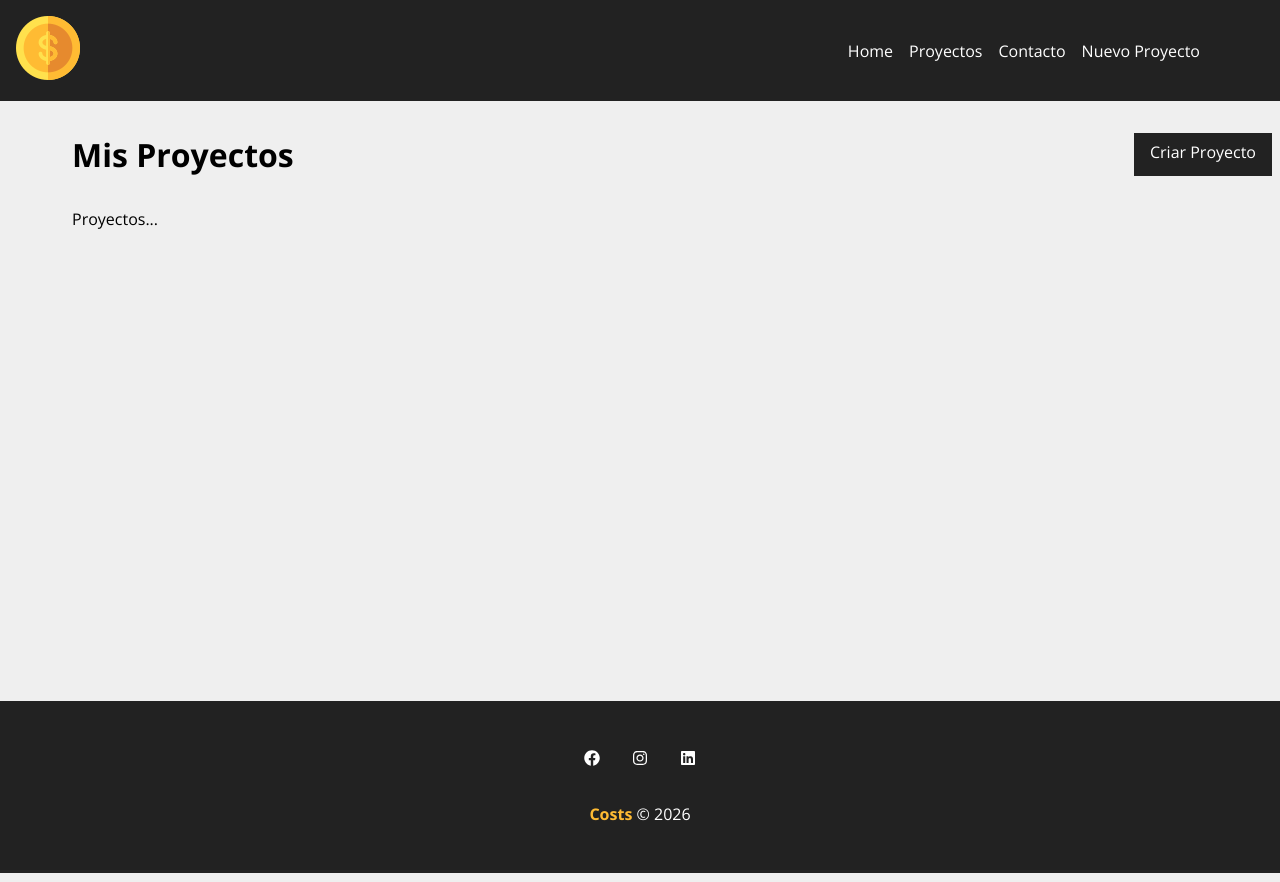
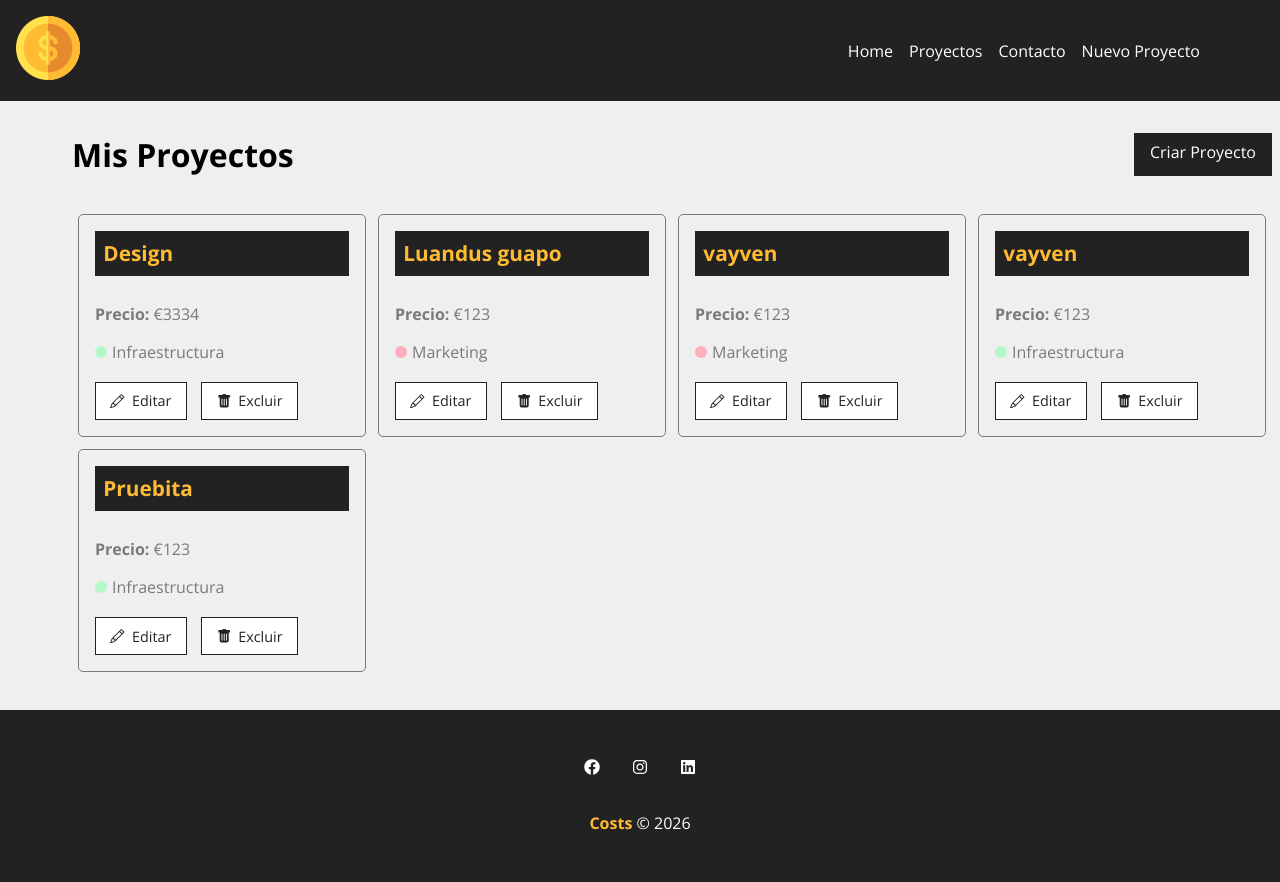
Before and after one commit to LuandusW/Costs, a React (Vite) app: page /Project in a window 1280 px wide. Shown: the top 882 px of the page. Built offline with nearby package versions, Linux system fonts and the light colour scheme; data requests are answered from the project's data file.

Commit message:
Actualizar proyectos cost / patch

```diff
--- a/db.json
+++ b/db.json
@@ -2,7 +2,7 @@
   "projects": [
     {
       "name": "Design",
-      "budget": "123",
+      "budget": "3334",
       "category": {
         "id": "1",
         "name": "Infraestructura"
@@ -43,6 +43,17 @@
       "cost": 0,
       "services": [],
       "id": "BxgYveruyhc"
+    },
+    {
+      "name": "Pruebita",
+      "budget": "123",
+      "category": {
+        "id": "1",
+        "name": "Infraestructura"
+      },
+      "cost": 0,
+      "services": [],
+      "id": "pFAvhSEWOxY"
     }
   ],
   "categories": [
--- a/src/App.jsx
+++ b/src/App.jsx
@@ -11,7 +11,9 @@ import Newproject from './Components/pages/Newproject'
 import Container from './Components/layout/Container'
 import Navbar from './Components/layout/Navbar'
 import Footer from './Components/layout/Footer'
-import Project from './Components/pages/Projects'
+import Projects from './Components/pages/Projects'
+import Project from './Components/pages/Project'
+
 function App() {
   const [count, setCount] = useState(0)
 
@@ -21,10 +23,11 @@ function App() {
 
       <Container customClass="min-height">
         <Routes>
-          <Route path="/" element={<Home />} />
-          <Route path='/Project' element={<Project />} />
+          <Route exact path="/" element={<Home />} />
+          <Route path='/Project' element={<Projects />} />
           <Route path='/contact' element={<Contact />} />
           <Route path='/Newproject' element={<Newproject />} />
+          <Route path='/Project/:id' element={<Project />} />
         </Routes>
       </Container>
       <Footer />
--- /dev/null
+++ b/src/Components/layout/Load.jsx
@@ -0,0 +1,14 @@
+import loading from '../../img/loading.svg';
+import styles from './Load.module.css';
+function Load() {
+
+    return (
+
+        <div className={styles.load_container}>
+            <img className={styles.loader} src={loading} alt="Loading" />
+        </div>
+
+    )
+}
+
+export default Load;
--- /dev/null
+++ b/src/Components/layout/Load.module.css
@@ -0,0 +1,12 @@
+.loader_container {
+    width: 100%;
+    height: 100%;
+    display: flex;
+    justify-content: center;
+    align-items: center;
+}
+
+
+.loader{
+    width: 50px;
+}
--- /dev/null
+++ b/src/Components/layout/project/ProjectCard.jsx
@@ -0,0 +1,30 @@
+import styles from './ProjectCard.module.css';
+import { Link } from 'react-router-dom';
+import { BsPencil, BsFillTrashFill } from 'react-icons/bs';
+function ProjectCard({ id, name, budget, category, handleRemove }) {
+
+    return (
+        <div className={styles.project_card}>
+            <h4>{name}</h4>
+            <p>
+                <span>Precio: </span> €{budget}
+            </p>
+
+            <p className={styles.category_text}>
+                <span className={`${styles[category.toLowerCase()]}`}></span> {category}
+            </p>
+
+            <div className={styles.project_card_actions}>
+                <Link to={`/Project/${id}`} >
+                    <BsPencil /> Editar
+
+                </Link>
+                <button> <BsFillTrashFill /> Excluir
+                </button>
+            </div>
+        </div>
+    )
+
+}
+
+export default ProjectCard;
--- /dev/null
+++ b/src/Components/layout/project/ProjectCard.module.css
@@ -0,0 +1,90 @@
+.project_card {
+    padding: 1em;
+    border: 1px solid #7A7A7A;
+    border-radius: 5px;
+    width: 24%;
+    margin: 0.5%;
+}
+
+.project_card h4 {
+    background-color: #222;
+    color: #FFBB33;
+    padding: .4em;
+    margin-bottom: 1.3em;
+    font-size: 1.3em;
+}
+
+.project_card p {
+    color: #7A7A7A;
+    margin-bottom: 1em;
+}
+
+.project_card p span {
+    font-weight: bold;
+}
+
+.category_text {
+    display: flex;
+    align-items: center;
+}
+
+.category_text span {
+    display: block;
+    width: 12px;
+    height: 12px;
+    border-radius: 50%;
+    background-color: #ccc;
+    margin-right: 5px;
+}
+
+.category_text .marketing {
+    background-color: #FFAEBC;
+
+}
+
+.category_text .design {
+    background-color: #a0e7e5;
+}
+
+
+.category_text .infraestructura {
+    background-color: #b4f8c8;
+}
+
+.category_text .desenvolvimiento {
+    background-color: #fbe7c6;
+}
+
+.project_card_actions {
+    margin-top: 1.2em;
+    display: flex;
+    align-items: center;
+}
+
+.project_card_actions a,
+.project_card_actions button {
+    text-decoration: none;
+    border: none;
+    background-color: #FFF;
+    color: #222;
+    font-size: 0.9em;
+    padding: .6em 1em;
+    margin-right: 1em;
+    cursor: pointer;
+    border: 1px solid #222;
+    display: flex;
+    align-items: center;
+    justify-content: center;
+    transition: 0.5s;
+
+}
+
+.project_card_actions svg {
+    margin-right: .5em;
+}
+
+.project_card_actions a:hover,
+.project_card_actions button:hover{
+    background-color: #222;
+    color: #FFBB33;
+}
--- /dev/null
+++ b/src/Components/pages/Project.jsx
@@ -0,0 +1,110 @@
+import { useParams } from "react-router-dom";
+import { useState, useEffect } from "react";
+import Load from "../layout/load";
+import Container from "../layout/Container";
+import styles from "./Project.module.css";
+import ProjectForm from "../layout/project/ProjectForm";
+import Message from "../layout/Message";
+
+
+function Project() {
+
+    const { id } = useParams();
+    const [project, setProject] = useState([]);
+    const [showProjectForm, setShowProjectForm] = useState(false);
+    const [message, setMessage] = useState("");
+    const [type, setType] = useState("");
+
+    useEffect(() => {
+
+        setTimeout(() => {
+            fetch(`http://localhost:5000/projects/${id}`)
+                .then(res => res.json())
+                .then(data => {
+                    setProject(data);
+                });
+        }, 1000);
+
+    }, [id]);
+
+    function editPost(project) {
+
+        if (project.budget < project.cost) {
+            setMessage("Precio menor que el custo del proyecto.");
+            setType("error");
+            return false;
+
+        }
+
+        fetch(`http://localhost:5000/projects/${project.id}`, {
+            method: "PATCH",
+            headers: {
+                "Content-Type": "application/json",
+            },
+            body: JSON.stringify(project),
+        })
+            .then(res => res.json())
+            .then((data) => {
+                setProject(data);
+                setShowProjectForm(false);
+                setMessage("Proyecto actualizado.");
+                setType("sucess");
+            })
+            .catch(error => console.log(error))
+
+
+    }
+
+    function toggleProjectForm() {
+        setShowProjectForm(!showProjectForm);
+    }
+
+    return (
+        <>
+            {project.name ?
+                <div className={styles.project_details}>
+                    <Container customClass="column">
+                        {message && (
+                            <Message type={type} msg={message} />
+                        )}
+
+                        <div className={styles.details_container}>
+                            <h1>Proyecto: {project.name} </h1>
+                            <button className={styles.btn} onClick={toggleProjectForm} >
+                                {!showProjectForm ? 'Editar Proyecto' : 'Cerrar Proyecto'}
+
+                            </button>
+
+                            {!showProjectForm ? (
+                                <div className={styles.project_info}>
+                                    <p>
+                                        <span>Cateogira:</span> {project.category.name}
+                                    </p>
+                                    <p>
+                                        <span>Total Precio:</span> {project.budget}
+                                    </p>
+                                    <p>
+                                        <span>Total Utilizado:</span> {project.cost}
+                                    </p>
+                                </div>
+
+                            ) : (
+                                <div className={styles.project_info}>
+                                    <ProjectForm
+                                        handleSubmit={editPost}
+                                        btnText="Editar"
+                                        projectData={project}
+                                    />
+                                </div>
+                            )}
+                        </div>
+                    </Container>
+                </div>
+
+                : (
+                    <Load />
+                )}
+        </>
+    )
+}
+export default Project;
--- /dev/null
+++ b/src/Components/pages/Project.module.css
@@ -0,0 +1,48 @@
+.project_details {
+    padding: 2em;
+}
+
+.project_details h1,
+.project_details h2,
+.project_details p {
+    margin-bottom: 0.5em;
+}
+
+.project_details h1 {
+    background-color: #222;
+    color: #ffbb33;
+    padding: 0.4em;
+}
+
+.project_details span {
+    font-weight: bold;
+}
+
+.details_container,
+.services_form_container {
+    border-bottom: 1px solid #7a7a7a;
+    margin-bottom: 1.2em;
+    padding-bottom: 1.2em;
+    display: flex;
+    justify-content: space-between;
+    flex-wrap: wrap;
+}
+
+.btn {
+    background-color: #222;
+    color: #fff;
+    padding: 0.5em 1em;
+    text-decoration: none;
+    transition: 0.5s;
+    cursor: pointer;
+    max-height: 40px;
+    border: none;
+}
+
+.btn:hover {
+    color: #ffbb33;
+}
+
+.project_info{
+    width: 100%;
+}
--- a/src/Components/pages/Projects.jsx
+++ b/src/Components/pages/Projects.jsx
@@ -1,16 +1,34 @@
+import { useState, useEffect } from 'react';
 import { useLocation } from 'react-router-dom';
 import Message from '../layout/Message';
 import styles from './Projects.module.css';
 import Container from '../layout/Container';
 import LinkButton from '../layout/LinkButton';
+import ProjectCard from '../layout/project/ProjectCard';
+import Load from '../layout/load';
+
 
 function Project() {
-
+    const [projects, setProjects] = useState([]);
+    const [removeLoad, setRemoveLoad] = useState(false);
     const location = useLocation();
     let message = '';
     if (location.state) {
         message = location.state.message;
     }
+
+    useEffect(() => {
+        setTimeout(() => {
+            fetch("http://localhost:5000/projects").
+                then(res => res.json())
+                .then((data) => {
+                    setProjects(data);
+                    setRemoveLoad(true);
+                }).catch((err) => console.error(err));
+        }, 2000)
+    }, []);
+
+
 
     return (
         <div className={styles.project_container}>
@@ -20,7 +38,15 @@ function Project() {
             </div>
             {message && <Message type="sucess" msg={message} />}
             <Container customClass="start">
-                <p>Proyectos...</p>
+                {projects.length > 0 && projects.map((project) => (
+                    <ProjectCard id={project.id} key={project.id} name={project.name} budget={project.budget} category={project.category.name} />
+                ))}
+                {!removeLoad && <Load />}
+                {removeLoad && projects.length === 0 &&(
+                    <p>No hay proyectos </p>
+                )
+
+                }
             </Container>
         </div>
 
```
